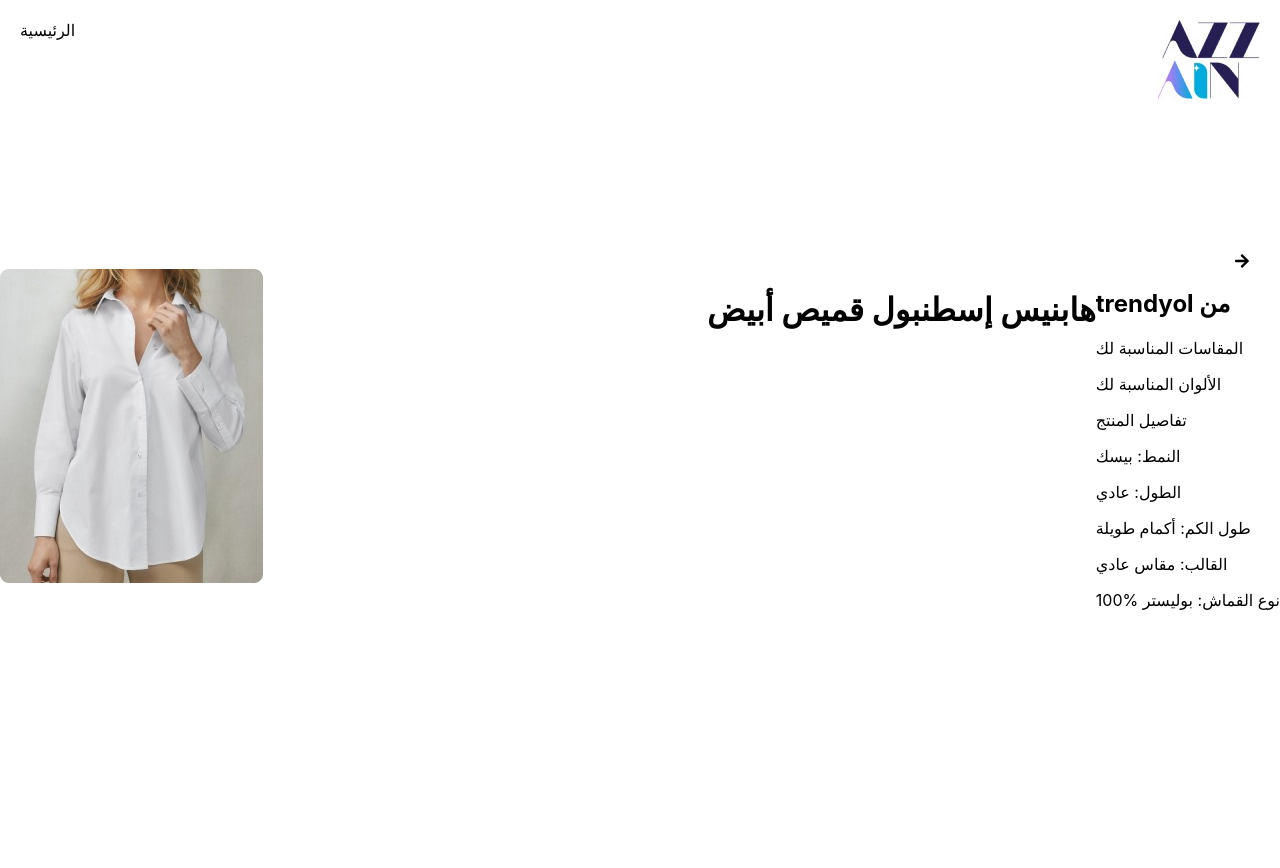
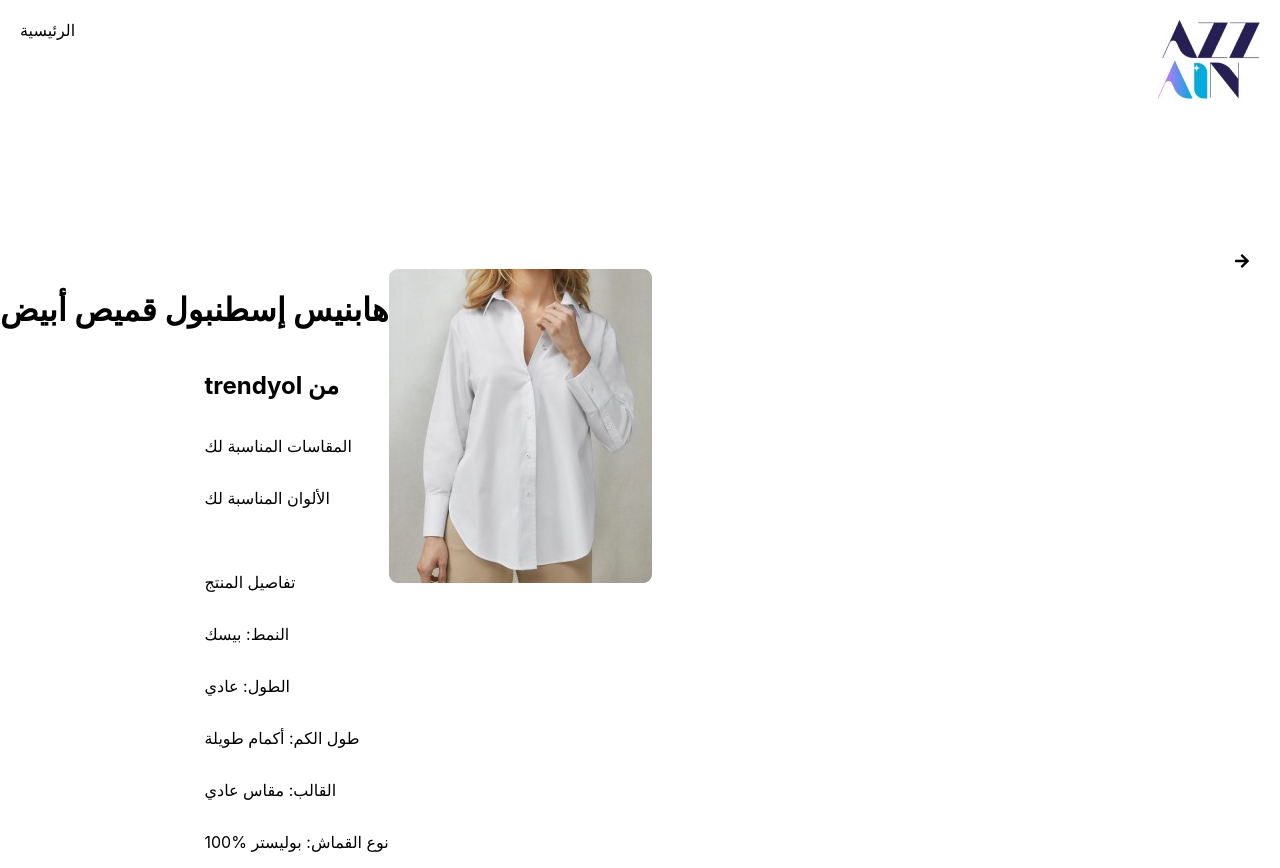
Before and after one commit to Dhanasriganesh/arab, a React (Create React App) app: page /shirt in a window 1280 px wide. Before the commit the page ends 800 px from the top, so only its background shows below. Built offline with nearby package versions, Linux system fonts and the light colour scheme.

Commit message:
Inn-commit

```diff
--- a/src/components/authys/Homemainsty.css
+++ b/src/components/authys/Homemainsty.css
@@ -82,5 +82,10 @@
 }
 .text-img{
     display: flex;
-    justify-content: ;
+    justify-content: center;
 }
+.bottom-text{
+    display: grid;
+    justify-content: end;
+
+}
--- a/src/components/authys/Shirt.js
+++ b/src/components/authys/Shirt.js
@@ -20,12 +20,11 @@ const Shirt = () => {
                 <FaArrowRight />
             </div>
             <div className='text-img'>
-                <div className='shop'>
-                    <img className="shirt"
-                        src={shirt} alt="shirt" />
-                </div>
+
+
+                <div className='text-container'>
                 <h1>هابنيس إسطنبول قميص أبيض</h1>
-                <div className='text-container'>
+                    <div className='bottom-text'>
                         <h2>trendyol من </h2>
                         <p>المقاسات المناسبة لك</p>
                         <p>الألوان المناسبة لك</p>
@@ -38,6 +37,11 @@ const Shirt = () => {
                         <p>نوع القماش: بوليستر %100</p>
                     </div>
                 </div>
+                <div className='shop'>
+                    <img className="shirt"
+                        src={shirt} alt="shirt" />
+                </div>
+            </div>
 
         </div>
     )
```
Lines whose indentation alone changed are shown as unchanged.
